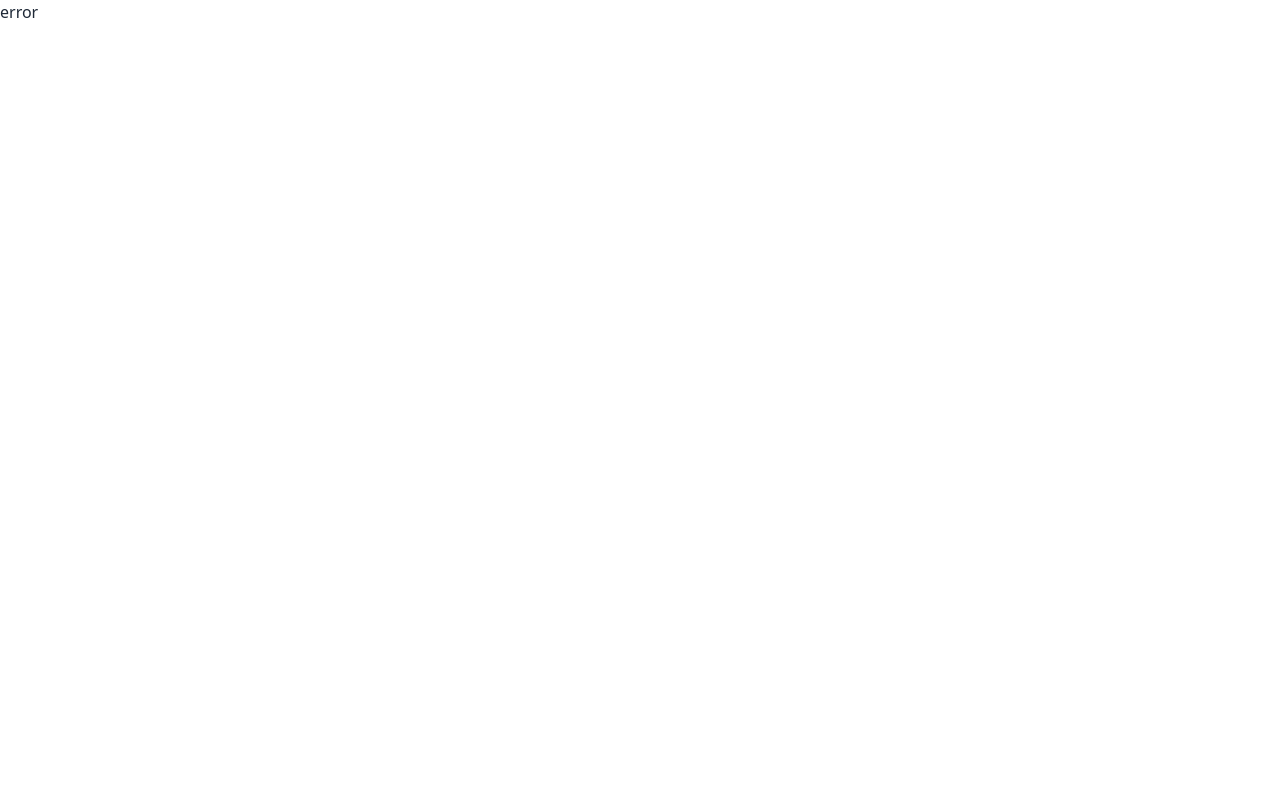
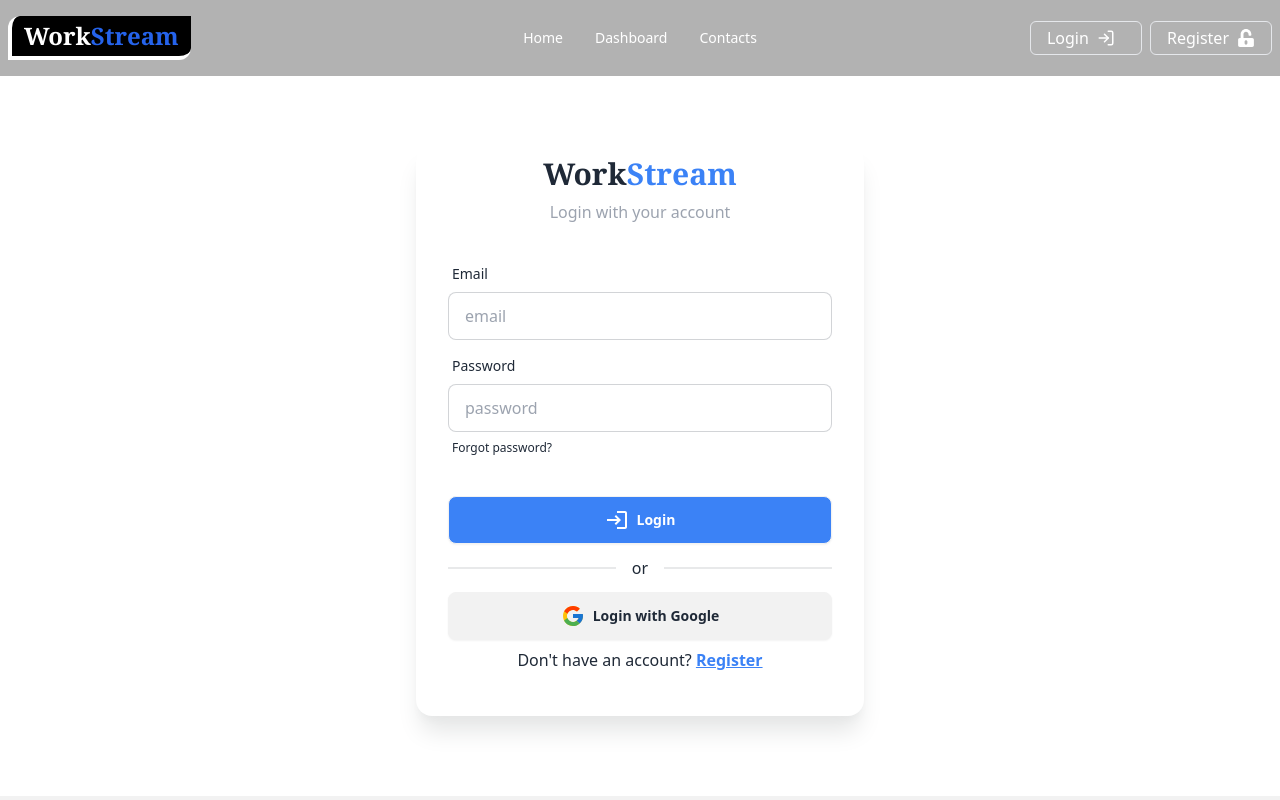
Before and after one commit to Fahima-anny/work-stream-client, a React (Vite) app: page /login in a window 1280 px wide. Before the commit this address had no page. Shown: the top 800 px of the page. Built offline with nearby package versions, Linux system fonts and the light colour scheme; no server answers.

Commit message:
login page added

```diff
--- a/src/Authentication/AuthProvider.jsx
+++ b/src/Authentication/AuthProvider.jsx
@@ -1,10 +1,62 @@
 /* eslint-disable react/prop-types */
+import { useEffect, useState } from "react";
 import { AuthContext } from "./AuthContext";
+import { createUserWithEmailAndPassword, getAuth, GoogleAuthProvider, onAuthStateChanged, signInWithEmailAndPassword, signInWithPopup, signOut, updateProfile } from "firebase/auth";
+import { app } from "../../firebase.config";
 
-const AuthProvider = ({children}) => {
+const AuthProvider = ({ children }) => {
 
+    const [user, setUser] = useState(null);
+    const [loading, setLoading] = useState(true);
+    const googleProvider = new GoogleAuthProvider();
+const auth = getAuth(app)
+
+    // create user
+    const signUp = (email, pass) => {
+        setLoading(true);
+        return createUserWithEmailAndPassword(auth, email, pass);
+    }
+
+    // login user
+    const loginUser = (email, pass) => {
+        setLoading(true);
+        return signInWithEmailAndPassword(auth, email, pass);
+    }
+
+    // sign out user
+    const signOutUser = () => {
+        setLoading(true);
+        return signOut(auth);
+    }
+
+    // update user info
+    const updateUserInfo = (updatedInfo) => {
+        setLoading(true);
+        return updateProfile(auth.currentUser, updatedInfo)
+    }
+
+    // login with google
+    const googleLogin = () => {
+        setLoading(true);
+        return signInWithPopup(auth, googleProvider);
+    }
+
+    useEffect(() => {
+        const unSubscribe = onAuthStateChanged(auth, currentUser => {
+            setUser(currentUser);
+            setLoading(false) ;
+        })
+        return () => unSubscribe();
+    }, [auth])
 
     const authInfo = {
+        user,
+        loading,
+        updateUserInfo,
+        signOutUser,
+        loginUser,
+        signUp,
+        googleLogin,
 
     }
 
--- /dev/null
+++ b/src/Layout/AuthLayout/Login.jsx
@@ -0,0 +1,51 @@
+/* eslint-disable react/no-unescaped-entities */
+import { FcGoogle } from "react-icons/fc";
+import { MdLogin } from "react-icons/md";
+import { Link } from "react-router-dom";
+
+
+const Login = () => {
+
+const handleLogin = e => {
+    e.preventDefault() ;
+}
+
+    return (
+        <div className="max-w-screen-xl mx-auto pt-36 pb-20">
+
+
+            <div data-aos="fade-left" className="card py-3 bg-base-100 w-full max-w-md mx-auto shadow-xl shadow-base-300">
+        <a className=" text-center font-bold text-3xl font-serif">Work<span className="text-blue-500">Stream</span></a>
+            <h2 className="text-gray-400 text-center mt-2">Login with your account</h2>
+           <form onSubmit={handleLogin} className="card-body">
+        <div className="form-control">
+          <label className="label">
+            <span className="label-text">Email</span>
+          </label>
+          <input type="email" placeholder="email" name="email" className="input input-bordered" required />
+        </div>
+        <div className="form-control">
+          <label className="label">
+            <span className="label-text">Password</span>
+          </label>
+          <input type="password" placeholder="password" name="pass" className="input input-bordered" required />
+          <label className="label">
+            <a href="#" className="label-text-alt link link-hover">Forgot password?</a>
+          </label>
+        </div>
+        <div className="form-control mt-6">
+          <button className="btn bg-blue-500 text-white hover:text-black hover:bg-blue-500 duration-500 "><MdLogin className="text-2xl" />Login</button>
+          <div className="divider">or</div>
+          <button
+        //   onClick={handleGoogleLogin}
+          className="btn duration-500"><FcGoogle className="text-2xl" />Login with Google</button>
+        </div>
+        <p className="text-center">Don't have an account? <Link to='/register' className="text-blue-500 font-semibold underline hover:text-black duration-500">Register</Link></p>
+      </form>
+           </div>
+
+        </div>
+    );
+};
+
+export default Login;
--- /dev/null
+++ b/src/Layout/AuthLayout/Register.jsx
@@ -0,0 +1,11 @@
+
+
+const Register = () => {
+    return (
+        <div>
+            register
+        </div>
+    );
+};
+
+export default Register;
--- a/src/Layout/Home/Contacts/Contacts.jsx
+++ b/src/Layout/Home/Contacts/Contacts.jsx
@@ -6,21 +6,23 @@
         <div className="">
 
            <div
-       data-aos="fade-left"
+      //  data-aos="fade-left"
         className="hero md:h-[80vh]"
         style={{
           backgroundImage: "url(https://i.ibb.co.com/dpCJcTC/pexels-olly-789822.jpg)",
         }}>
         <div className="hero-overlay bg-black bg-opacity-60"></div>
         <div className=" w-full pl-32 text-white">
-          <div className="max-w-xl">
+          <div className="max-w-xl border-l-[5px] border-l-blue-700 pl-4 py-2">
             <h1 className="mb-5 text-5xl md:text-5xl font-bold">Let's Get Connected</h1>
             <p className="para">Have questions or need assistance? Connect with us through our contact section. We’re dedicated to providing timely support and addressing your concerns to ensure a seamless experience with our platform.</p>
           </div>
         </div>
       </div>
 
-      <div className="max-w-7xl mx-auto md:mt-10 px-3 md:px-0"  data-aos="fade-right">
+      <div className="max-w-screen-xl mx-auto md:mt-10 px-3 md:px-0"
+      //  data-aos="fade-right"
+       >
         <div className="flex flex-col lg:flex-row items-center justify-center min-h-screen pb-10  pt-10">
           {/* Contact Details Section */}
           <div className="bg-white lg:h-[80vh] py-6 lg:w-1/3 w-full mb-6 lg:mb-0">
--- a/src/Layout/Home/Home/Home.jsx
+++ b/src/Layout/Home/Home/Home.jsx
@@ -1,5 +1,4 @@
-import Footer from "../../Shared/Footer";
-import Navbar from "../../Shared/Navbar";
+
 import AboutUs from "./AboutUs";
 import Banner from "./Banner";
 import FAQ from "./FAQ";
@@ -10,7 +9,6 @@
 const Home = () => {
     return (
         <div className="">
-            <Navbar></Navbar>
 
           <div className="pb-20">
           <Banner></Banner>
@@ -30,9 +28,6 @@
           <FAQ></FAQ>
           </div>
 
-       <div className="overflow-hidden">
-       <Footer></Footer>
-       </div>
 
         </div>
     );
--- a/src/Layout/Shared/Navbar.jsx
+++ b/src/Layout/Shared/Navbar.jsx
@@ -1,6 +1,6 @@
 import { FaUnlockAlt } from "react-icons/fa";
 import { FiLogIn } from "react-icons/fi";
-import { NavLink } from "react-router-dom";
+import { Link, NavLink } from "react-router-dom";
 
 
 const Navbar = () => {
@@ -47,8 +47,8 @@
     </ul>
   </div>
   <div className="navbar-end gap-2">
-  <button className="px-4 hover:bg-[#02061156] duration-300 py-1  border rounded-md md:w-28 flex gap-2 items-center">Login <FiLogIn className="text-lg"/></button>
-  <button className="px-4 hidden md:flex hover:bg-[#02061156] duration-300 py-1  border rounded-md gap-2 items-center ">Register <FaUnlockAlt className="text-lg"/></button>
+  <Link to='/login' className="px-4 hover:bg-[#02061156] duration-300 py-1  border rounded-md md:w-28 flex gap-2 items-center">Login <FiLogIn className="text-lg"/></Link>
+  <Link to='/register' className="px-4 hidden md:flex hover:bg-[#02061156] duration-300 py-1  border rounded-md gap-2 items-center ">Register <FaUnlockAlt className="text-lg"/></Link >
   </div>
 </div>
         </div>
--- a/src/Routes/Main.jsx
+++ b/src/Routes/Main.jsx
@@ -6,9 +6,15 @@
 const Main = () => {
     return (
         <div>
+
             <Navbar></Navbar>
-<Outlet></Outlet>
-            <Footer></Footer>
+
+            <Outlet></Outlet>
+
+            <div className="overflow-hidden">
+                <Footer></Footer>
+            </div>
+
         </div>
     );
 };
--- a/src/main.jsx
+++ b/src/main.jsx
@@ -3,11 +3,14 @@
 import './index.css'
 import {RouterProvider} from "react-router-dom";
 import router from './Routes/router.jsx';
+import AuthProvider from './Authentication/AuthProvider.jsx';
 
 
 
 createRoot(document.getElementById('root')).render(
   <StrictMode>
-    <RouterProvider router={router} />
+<AuthProvider>
+<RouterProvider router={router} />
+</AuthProvider>
   </StrictMode>,
 )
```
Also changed, not shown: src/Routes/router.jsx (+10 -0 lines).
